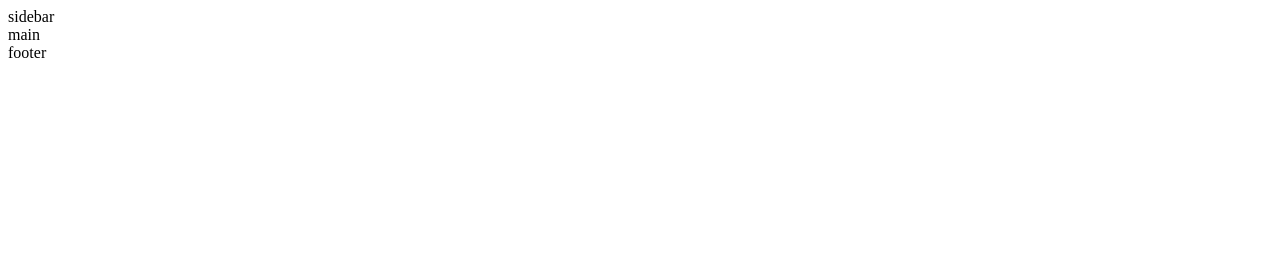
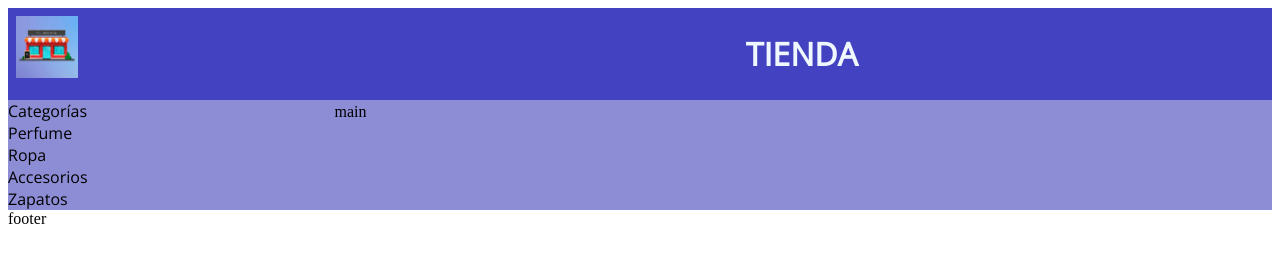
Before and after one commit to Cristian-Stolzenbach/tienda_online_basica, a plain HTML site: page index.html in a window 1280 px wide. Drawn offline with nearby package versions, Linux system fonts and the light colour scheme.

Commit message:
maquetreando

```diff
--- a/assets/css/styles.css
+++ b/assets/css/styles.css
@@ -0,0 +1,50 @@
+.container {
+    display: grid;
+    grid-template-columns: 1fr 3fr;
+    gap: 10px;
+    background-color: rgb(67, 67, 194);
+  }
+
+  .column {
+    border: 0px solid black;
+    padding: 3px;
+
+  }
+
+
+
+  .icono {
+
+    width: 20%;
+    height: auto;
+    justify-content: center;
+    align-items: center;
+    padding: 5px;
+
+  }
+  .tienda {
+    font-family: 'Open Sans', sans-serif;
+    text-align: center;
+    color: aliceblue;
+
+  }
+  .container2 {
+    display: grid;
+    grid-template-columns: 1fr 3fr;
+    gap: 10px;
+    background-color: rgb(141, 141, 214);
+  }
+
+  .main {
+    border: 0px solid black;
+    padding: 3px;
+
+
+  }
+
+
+  .item {
+
+    font-family: 'Open Sans', sans-serif;
+
+  }
--- a/index.html
+++ b/index.html
@@ -1,19 +1,44 @@
 <!DOCTYPE html>
 <html lang="es">
   <head>
-    <meta charset="UTF-8">
-    <meta name="viewport" content="width=device-width, initial-scale=1.0">
+    <meta charset="UTF-8" />
+    <meta name="viewport" content="width=device-width, initial-scale=1.0" />
     <title>Cristián Agustín Stolzenbach Barriga</title>
-    <link rel="stylesheet" href="/assets/css/styles.css">
+    <link rel="stylesheet" href="/assets/css/styles.css" />
+    <!--letra-->
+    <link rel="preconnect" href="https://fonts.googleapis.com" />
+    <link rel="preconnect" href="https://fonts.gstatic.com" crossorigin />
+    <link
+      href="https://fonts.googleapis.com/css2?family=Open+Sans&family=Roboto:wght@700&display=swap"
+      rel="stylesheet"
+    />
+    <!--ss
+      font-family: 'Open Sans', sans-serif;
+font-family: 'Roboto', sans-serif;
+    -->
   </head>
   <body>
     <div class="todo">
-    <div class="header"><header></header></div>
+      <div class="container">
+        <div class="column">
+          <img class="icono" src="/assets/img/icono.jpeg" alt="" />
+        </div>
+        <div class="column"><h1 class="tienda">TIENDA</h1></div>
+      </div>
+      <!--sidebar-->
+      <div class="container2">
+        <div class="sidebar">
+          <div class="item">Categorías</div>
+          <div class="item">Perfume</div>
+          <div class="item">Ropa</div>
+          <div class="item">Accesorios</div>
+          <div class="item">Zapatos</div>
+        </div>
 
-    <div class="sidebar">sidebar</div><div class="main"><main>main</main></div>
+        <div class="main"><main>main</main></div>
+      </div>
 
       <div class="footer"><footer>footer</footer></div>
-
     </div>
   </body>
 </html>
```
Also changed, not shown: assets/img/icono.jpeg (added). Lines whose indentation alone changed are shown as unchanged.
